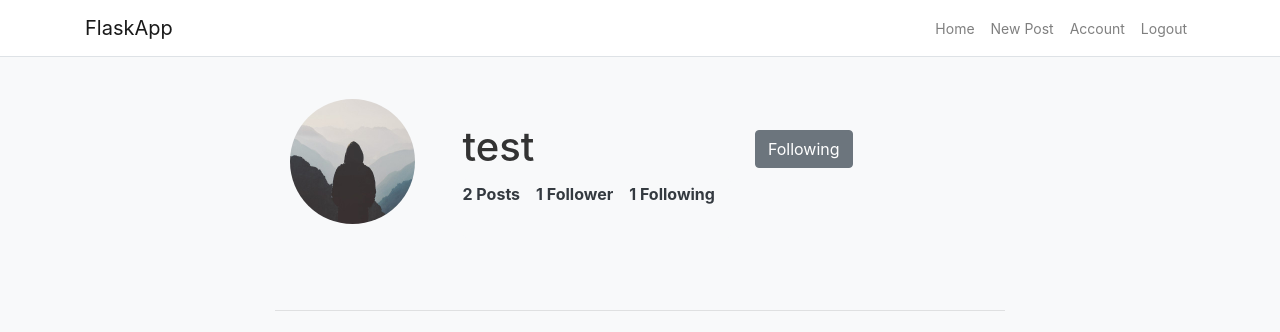
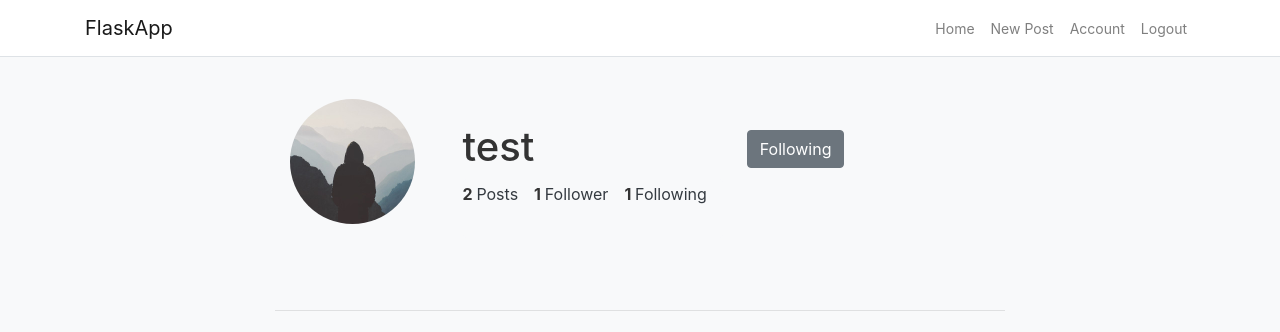
Before and after one commit to horowest/ig_clone, a Flask app: a page that uses flaskapp/templates/user.html in a window 1280 px wide. Shown: the top 332 px of the page. Run offline with Flask 2, Linux system fonts and the light colour scheme; a user stored in the database is signed in; data comes from the database, SQL or seed files in the repository; some libraries are stand-ins or nearby versions.

Commit message:
minor changes

```diff
--- a/flaskapp/templates/user.html
+++ b/flaskapp/templates/user.html
@@ -74,9 +74,9 @@
                     <h1 id="user">{{ user.username }}</h1>
 
                     <ul class="list-group list-group-horizontal bg-light">
-                        <li class="info list-group-item border-0 bg-light"><a class="text-dark" href="#posts">{{ user.posts.__len__() }} Posts</a></li>
-                        <li class="info list-group-item border-0 bg-light"><a class="text-dark" href="">{{ user.follows.count() }} Follower</a></li>
-                        <li class="info list-group-item border-0 bg-light"><a class="text-dark" href="">{{ user.follows.count() }} Following</a></li>
+                        <li class="info list-group-item border-0 bg-light">{{ user.posts.__len__() }} <a class="text-dark font-weight-normal" href="#posts">Posts</a></li>
+                        <li class="info list-group-item border-0 bg-light">{{ user.get_followers_count(user) }} <a class="text-dark font-weight-normal" href="">Follower</a></li>
+                        <li class="info list-group-item border-0 bg-light">{{ user.follows.count() }} <a class="text-dark font-weight-normal" href="">Following</a></li>
                     </ul>
                 </div>
                 <div class="">
```
